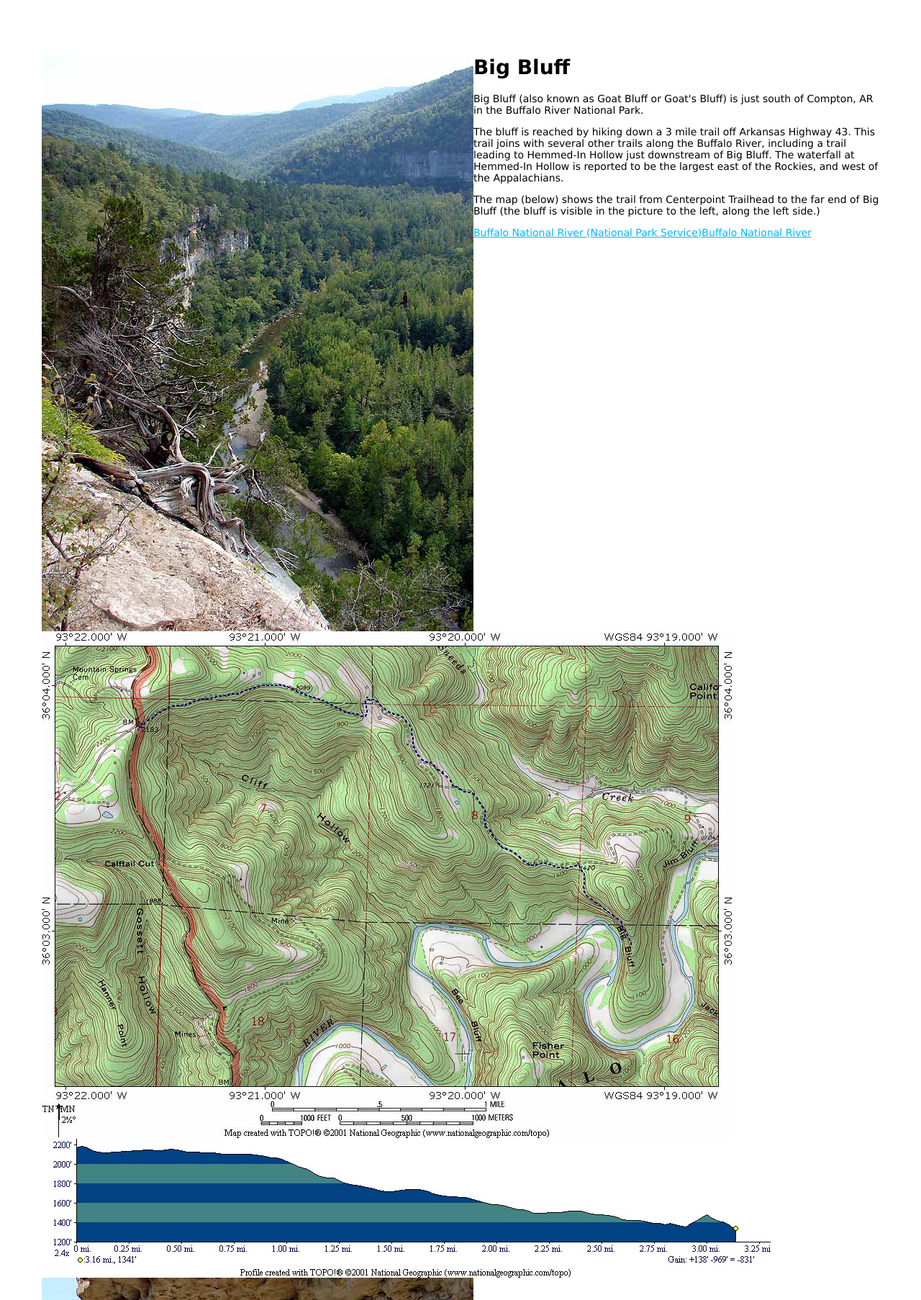
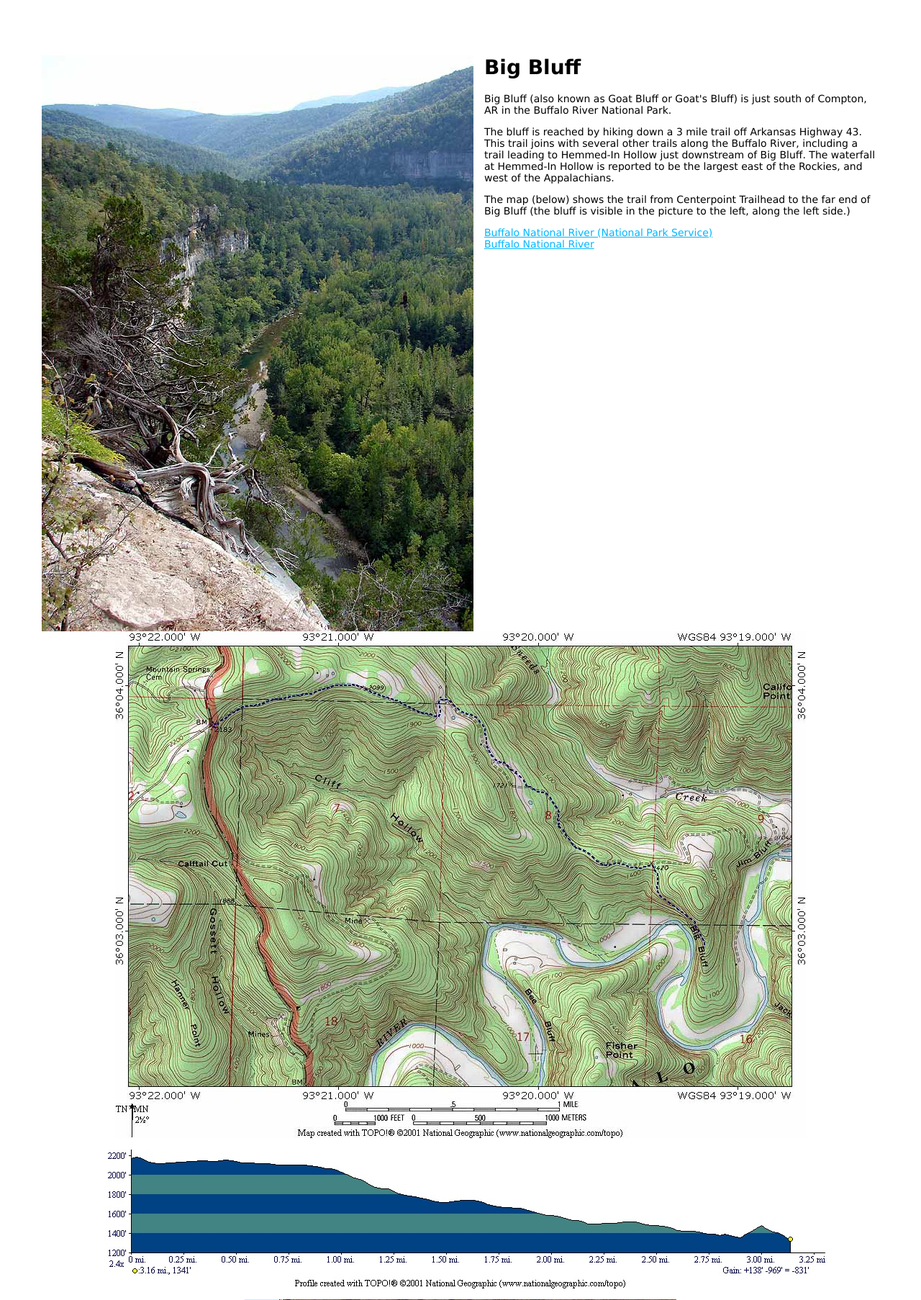
Before and after one commit to awanrky/mark-ott.info, a Node server app: page /BigBluff in a window 1280 px wide. Shown: the top 1806 px of the page at 72% size. Run offline with Node 20, Linux system fonts and the light colour scheme.

Commit message:
page format work on BigBluff

```diff
--- a/public/stylesheets/BigBluff.css
+++ b/public/stylesheets/BigBluff.css
@@ -4,6 +4,13 @@
 	display: block;
 }
 
-#body-div img {
+#body-image-div img {
 	float: left;
+	margin-right: 15px;
 }
+
+#images-div img {
+	float: center;
+	margin-top: 15px;
+	margin-bottom: 15px;
+}
--- a/views/BigBluff/index.jade
+++ b/views/BigBluff/index.jade
@@ -4,7 +4,8 @@
 block content
 	div#content-div
 		div#body-div
-			img#body-image(src='images/BigBluff/DSC00998.jpg')
+			div#body-image-div
+				img#body-image(src='images/BigBluff/DSC00998.jpg')
 			div#body-text-div
 				h1 Big Bluff
 				p Big Bluff (also known as Goat Bluff or Goat's Bluff) is just south of
@@ -17,8 +18,10 @@
 				p The map (below) shows the trail from Centerpoint Trailhead
 					| to the far end of Big Bluff (the bluff is visible in the picture to
 					| the left, along the left side.)
-				a(href='http://www.nps.gov/buff/')= 'Buffalo National River (National Park Service)'
-				a(href='http://www.buffalonationalriver.com/')= 'Buffalo National River'
+				div
+					a(href='http://www.nps.gov/buff/')= 'Buffalo National River (National Park Service)'
+				div
+					a(href='http://www.buffalonationalriver.com/')= 'Buffalo National River'
 			div#images-div
 				img(src='images/BigBluff/goattrailmap1.JPG', width='960', height='704')
 				img(src='images/BigBluff/GoatTrailProfile.JPG', width='1013', height='194')
```
